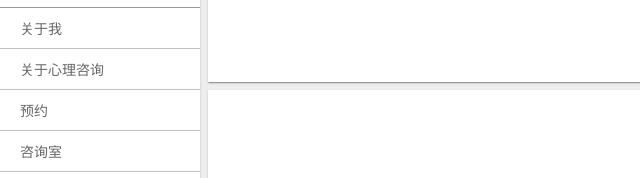
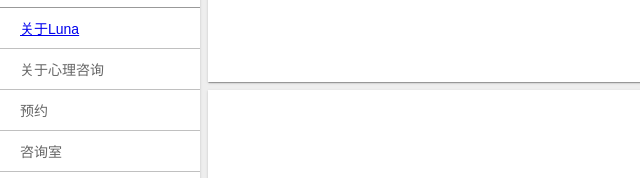
Before and after one commit to dora0701/new-trail, a plain HTML site: page index.html in a window 1280 px wide. Shown: the part 235-413 px from the top of the page, 0-640 px from the left. Drawn offline with Linux system fonts and the light colour scheme.

Commit message:
Update index.html

```diff
--- a/index.html
+++ b/index.html
@@ -78,7 +78,9 @@
       </div>
       <!-- 导航栏-->
       <div class="flex1">
-        <div class="daohang chinese-font">关于我</div>
+        <div class="daohang chinese-font">
+          <a href="https://dora0701.github.io/new-trail/blank.html">关于Luna</a>
+        </div>
         <div class="daohang chinese-font">关于心理咨询</div>
         <div class="daohang chinese-font">预约</div>
         <div class="daohang chinese-font">咨询室</div>
```
